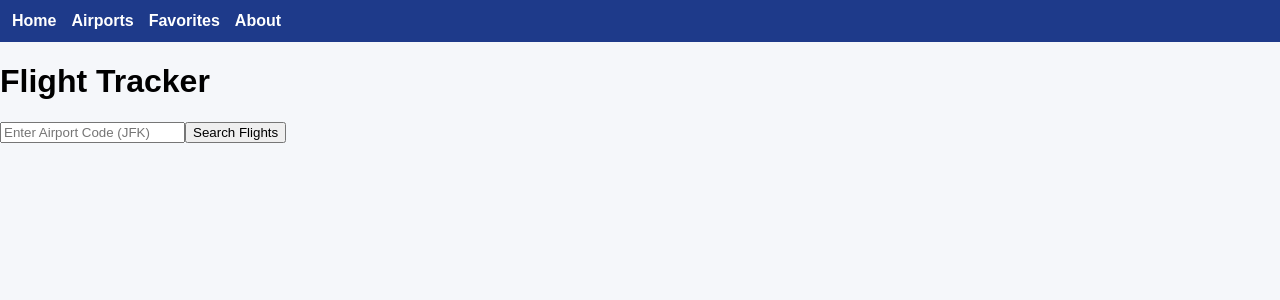
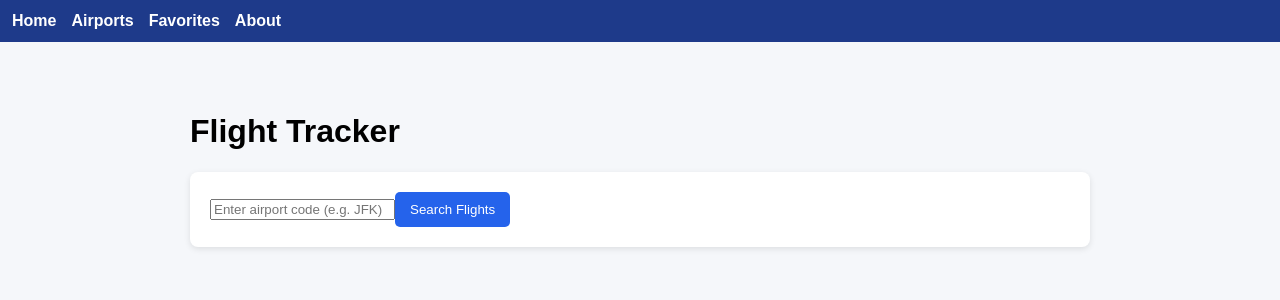
Before and after one commit to colins1515/FlightTracker, a Next.js app: page / in a window 1280 px wide. Shown: the top 300 px of the page. Built offline with nearby package versions, Linux system fonts and the light colour scheme.

Commit message:
Enhance airport search input and validation
Updated the airport search functionality to validate the airport code length and added Enter key support.

```diff
--- a/pages/index.js
+++ b/pages/index.js
@@ -6,17 +6,26 @@ const [airport, setAirport] = useState('');
   const router = useRouter();
 
   function handleSearch() {
-router.push(`/search?airport=${airport}`);
+    const code = airport.trim().toUpperCase();
+    if (code.length !== 3) return;
+    router.push(`/search?airport=${code}`);
   }
 
   return (
-<div>
+    <div className="page">
       <h1>Flight Tracker</h1>
+      <div className="card">
         <input
-placeholder="Enter Airport Code (JFK)"
+          placeholder="Enter airport code (e.g. JFK)"
+          value={airport}
           onChange={e => setAirport(e.target.value)}
+          onKeyDown={e => e.key === 'Enter' && handleSearch()}
+          maxLength={3}
         />
-<button onClick={handleSearch}>Search Flights</button>
+        <button className="primary" onClick={handleSearch}>
+          Search Flights
+        </button>
+      </div>
     </div>
   );
 }
```
Lines whose indentation alone changed are shown as unchanged.
